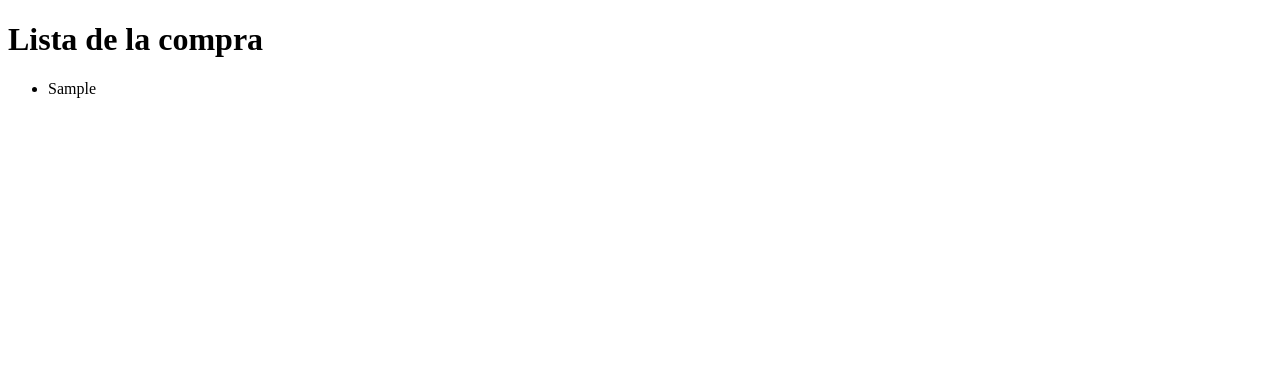
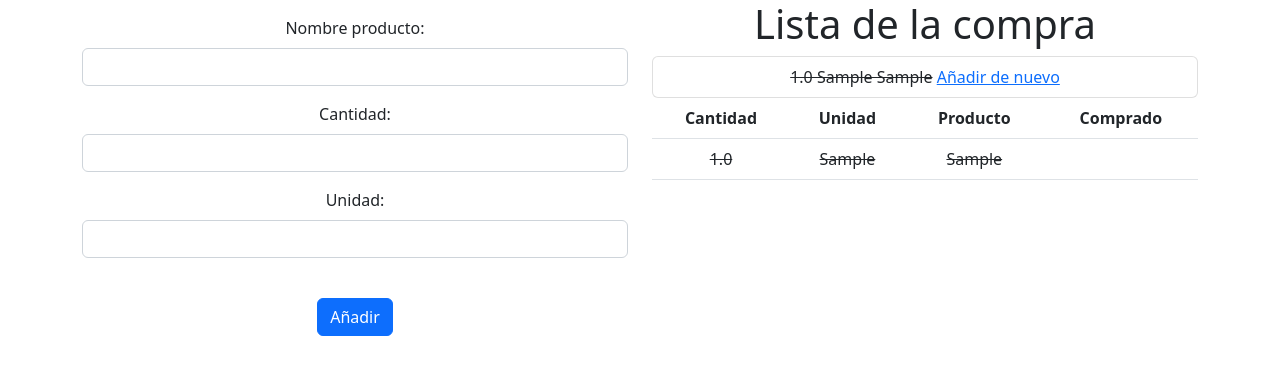
Before and after one commit to AkaPerla/Django, a Django app: page / in a window 1280 px wide. Shown: the top 375 px of the page. Run offline with Django 4.2, Linux system fonts and the light colour scheme; tables that the repository leaves empty hold one stand-in row (values such as "Sample post").

Commit message:
Creada lista de la compra, comprado y añadir de nuevo

```diff
--- a/entornoCompra/listaCompra/compras/templates/compras.html
+++ b/entornoCompra/listaCompra/compras/templates/compras.html
@@ -1,17 +1,78 @@
 <!DOCTYPE html>
 <html lang="en">
+
 <head>
     <meta charset="UTF-8">
     <meta http-equiv="X-UA-Compatible" content="IE=edge">
     <meta name="viewport" content="width=device-width, initial-scale=1.0">
+    <link href="https://cdn.jsdelivr.net/npm/bootstrap@5.2.3/dist/css/bootstrap.min.css" rel="stylesheet">
+    <script src="https://cdn.jsdelivr.net/npm/bootstrap@5.2.3/dist/js/bootstrap.bundle.min.js"></script>
     <title>Lista de la compra</title>
 </head>
+
 <body>
-    <h1>Lista de la compra</h1>
-    <ul>
-        {% for c in compras %}
-        <li>{{c.producto}}</li>
-        {% endfor %}
-    </ul>
+    <div class="container">
+        <div class="row">
+            <div class="col-6 text-center">
+                <form action="nuevo" method="get">
+                    <div class="mb-3 mt-3">
+                        <label for="" class="form-label">Nombre producto:</label>
+                        <input type="text" class="form-control" name="producto" id="" required>
+                    </div>
+                    <div class="mb-3 mt-3">
+                        <label for="" class="form-label">Cantidad:</label>
+                        <input type="text" class="form-control" name="cantidad" id="" required>
+                    </div>
+                    <div class="mb-3 mt-3">
+                        <label for="" class="form-label">Unidad:</label>
+                        <input type="text" class="form-control" name="unidad" id="" required><br>
+                    </div>
+
+                    <button type="submit" class="btn btn-primary">Añadir</button>
+                </form>
+            </div>
+
+            <div class="col-6 text-center">
+                <h1 class="display-6">Lista de la compra</h1>
+                <ul class="list-group">
+                    {% for c in compras %}
+                    {% if c.comprada %}
+                    <li class="list-group-item"><del>{{c.cantidad}} {{c.unidad}} {{c.producto}}</del> <a href="anadir/{{c.id}}">Añadir de nuevo</a></li>
+                    {%else%}
+                    <li class="list-group-item">{{c.cantidad}} {{c.unidad}} {{c.producto}} <a href="comprado/{{c.id}}">comprado</a></li>
+                    {%endif%}
+                    {% endfor %}
+                </ul>
+                <table class="table">
+                    <tr>
+                        <th>Cantidad</th>
+                        <th>Unidad</th>
+                        <th>Producto</th>
+                        <th>Comprado</th>
+                    </tr>
+                    {% for c in compras %}
+                        {% if c.comprada %}
+                            <tr>
+                                <td><del>{{c.cantidad}}</del></td>
+                                <td><del>{{c.unidad}}</del></td>
+                                <td><del>{{c.producto}}</del></td>
+                                <td></td>
+                            </tr>
+                        {%else%}
+                            <tr>
+                                <td>{{c.cantidad}}</td>
+                                <td>{{c.unidad}}</td>
+                                <td>{{c.producto}}</td>
+                                <td><a href="comprado/{{c.id}}">comprado</a></td>
+                            </tr>
+                        {%endif%}
+                    {% endfor %}
+                </table>
+            </div>
+        </div>
+    </div>
+
+
 </body>
+
 </html>
--- a/entornoCompra/listaCompra/compras/urls.py
+++ b/entornoCompra/listaCompra/compras/urls.py
@@ -3,4 +3,7 @@ from . import views
 
 urlpatterns = [
     path('', views.compras, name='compras'),
+    path('nuevo',views.nuevo,name='nuevo'),
+    path('comprado/<int:identificador>', views.comprado, name='comprado'),
+    path('anadir/<int:identificador>',views.anadir,name='anadir')
 ]
--- a/entornoCompra/listaCompra/compras/views.py
+++ b/entornoCompra/listaCompra/compras/views.py
@@ -1,7 +1,8 @@
-from django.http import HttpResponse
+from django.http import HttpResponse,HttpResponseRedirect
 from django.shortcuts import render
 from .models import Compras
 from django.template import loader
+from django.urls import reverse
 # Create your views here.
 def compras(request):
     lc = Compras.objects.all()
@@ -10,3 +11,24 @@ def compras(request):
     }
     plantilla = loader.get_template('compras.html')
     return HttpResponse(plantilla.render(context,request))
+
+def nuevo(request):
+    prod = request.GET['producto'] #Es un objeto que recupera lo que hemos puesto en el campo nuevoElemento del form
+    cant = request.GET['cantidad']
+    unid = request.GET['unidad']
+    compra = Compras(producto=prod,cantidad=cant, unidad=unid,comprada = False)
+    compra.save()
+
+    return HttpResponseRedirect(reverse('compras'))
+
+def comprado (request, identificador):
+    cmpr = Compras.objects.get(id=identificador)
+    cmpr.comprada = True
+    cmpr.save()
+    return HttpResponseRedirect(reverse('compras'))
+
+def anadir (request, identificador):
+    cmpr = Compras.objects.get(id=identificador)
+    cmpr.comprada = False
+    cmpr.save()
+    return HttpResponseRedirect(reverse('compras'))
```
